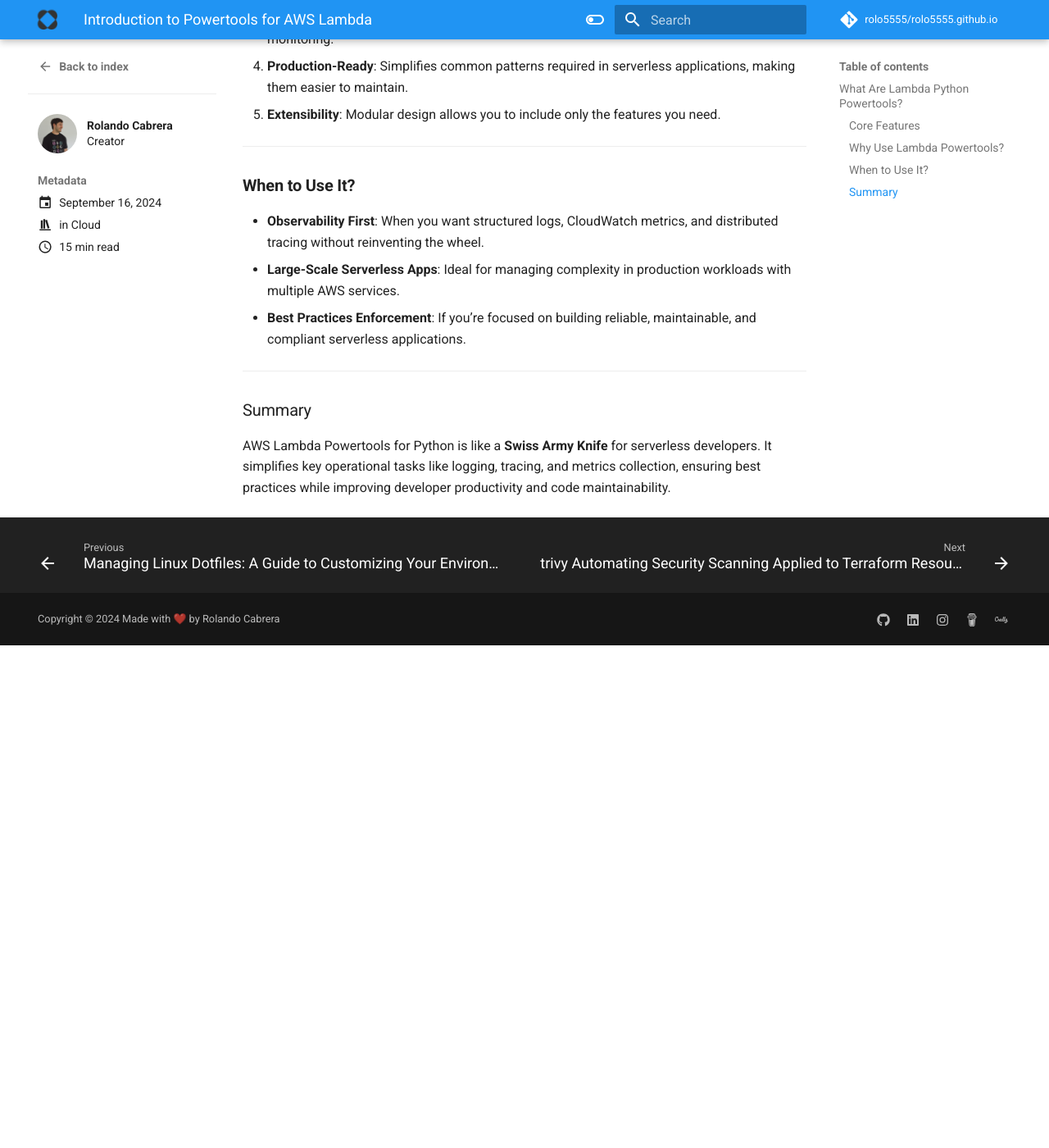
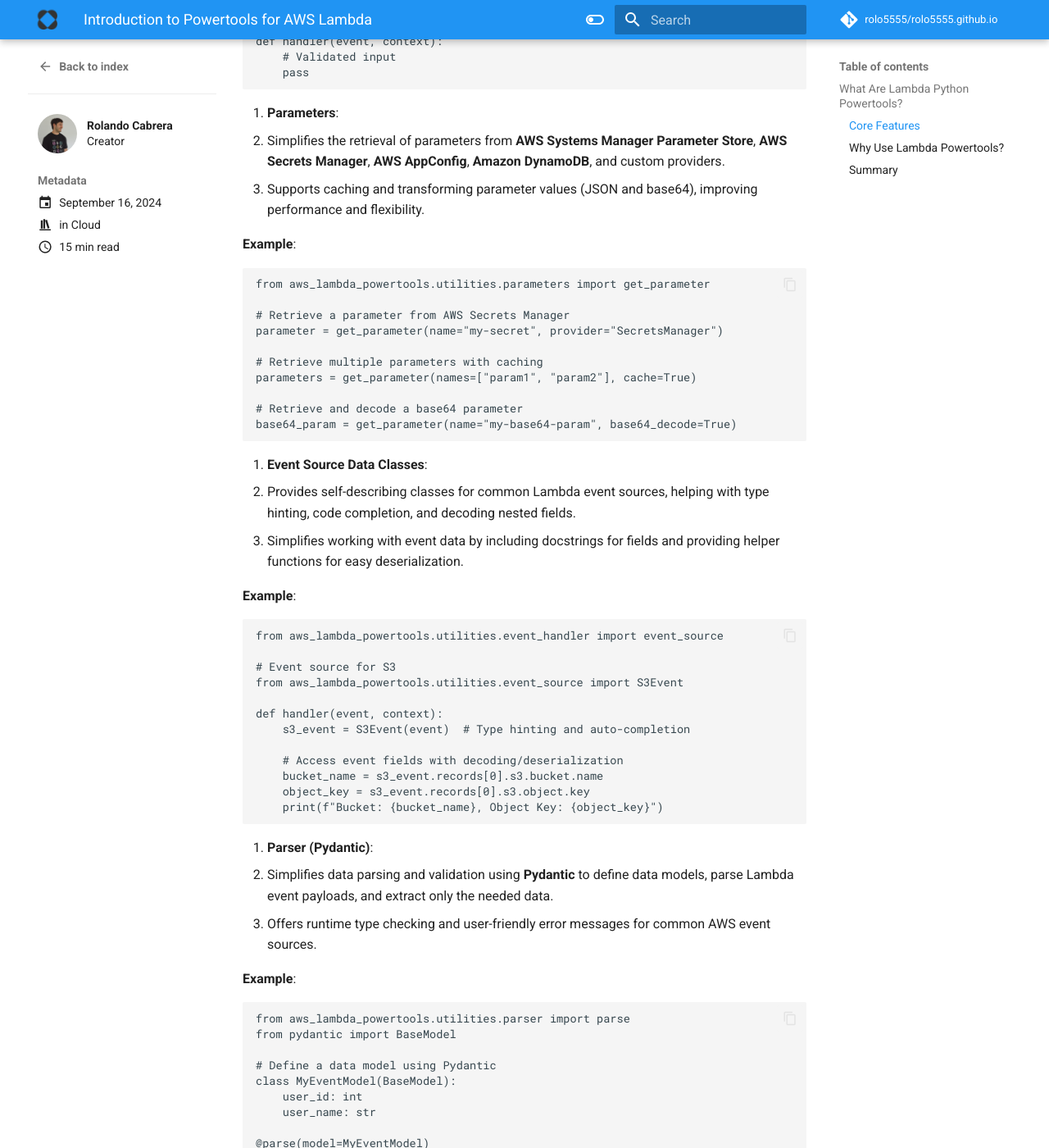
Before and after one commit to rolo5555/rolo5555.github.io, an MkDocs documentation site: the page built from docs/blog/posts/cloud_lambdaPowerTools.md, in a window 1280 px wide and 1400 px high, scrolled down 2290 px. Shown: the whole window at 82% size. Built offline with MkDocs 1.6.1 and Material for MkDocs 9.7.7, drawn with Linux system fonts in a browser that asks for light colours; comment, search, counter and statistics services are not loaded; before the commit the page ends 3077 px from its top, so only the background shows below that; some of the changed text lies outside the part shown.

Commit message:
adding more features

````diff
--- a/docs/blog/posts/cloud_lambdaPowerTools.md
+++ b/docs/blog/posts/cloud_lambdaPowerTools.md
@@ -29,77 +29,134 @@
 ### **Core Features**
 
 1. **Logging**:
-   - Provides opinionated, structured JSON logging out of the box.
-   - Automatically captures contextual information, such as Lambda function name, version, and AWS request ID.
-   - Logs can include custom metadata, making them easier to analyze in tools like CloudWatch, Elasticsearch, or Splunk.
+- Provides opinionated, structured JSON logging out of the box.
+- Automatically captures contextual information, such as Lambda function name, version, and AWS request ID.
+- Logs can include custom metadata, making them easier to analyze in tools like CloudWatch, Elasticsearch, or Splunk.
 
-   **Example**:
-   ```python
-   from aws_lambda_powertools.logging import Logger
+**Example**:
+```python
+from aws_lambda_powertools.logging import Logger
 
-   logger = Logger()
-   logger.info("This is a structured log", extra={"user_id": "12345"})
-   ```
+logger = Logger()
+logger.info("This is a structured log", extra={"user_id": "12345"})
+```
 
-   **Output**:
-   ```json
-   {
-       "level": "INFO",
-       "timestamp": "2024-11-22T10:00:00Z",
-       "message": "This is a structured log",
-       "user_id": "12345",
-       "function_name": "my-function"
-   }
-   ```
+**Output**:
+```json
+{
+    "level": "INFO",
+    "timestamp": "2024-11-22T10:00:00Z",
+    "message": "This is a structured log",
+    "user_id": "12345",
+    "function_name": "my-function"
+}
+```
 
 2. **Metrics**:
-   - Simplifies the creation and publishing of custom metrics to Amazon CloudWatch.
-   - Supports dimensions, namespaces, and multiple metrics in a single Lambda execution.
+- Simplifies the creation and publishing of custom metrics to Amazon CloudWatch.
+- Supports dimensions, namespaces, and multiple metrics in a single Lambda execution.
 
-   **Example**:
-   ```python
-   from aws_lambda_powertools.metrics import Metrics
+**Example**:
+```python
+from aws_lambda_powertools.metrics import Metrics
 
-   metrics = Metrics(namespace="MyApplication", service="PaymentService")
-   metrics.add_metric(name="SuccessfulPayments", unit="Count", value=1)
-   metrics.publish()
-   ```
+metrics = Metrics(namespace="MyApplication", service="PaymentService")
+metrics.add_metric(name="SuccessfulPayments", unit="Count", value=1)
+metrics.publish()
+```
 
 3. **Tracing**:
-   - Provides integration with AWS X-Ray for distributed tracing.
-   - Automatically traces Lambda handler execution and external calls like DynamoDB, S3, or HTTP requests.
+- Provides integration with AWS X-Ray for distributed tracing.
+- Automatically traces Lambda handler execution and external calls like DynamoDB, S3, or HTTP requests.
 
-   **Example**:
-   ```python
-   from aws_lambda_powertools.tracing import Tracer
+**Example**:
+```python
+from aws_lambda_powertools.tracing import Tracer
 
-   tracer = Tracer()
+tracer = Tracer()
 
-   @tracer.capture_lambda_handler
-   def handler(event, context):
-       # Traced code
-       pass
-   ```
+@tracer.capture_lambda_handler
+def handler(event, context):
+    # Traced code
+    pass
+```
 
 4. **Validation**:
-   - Helps validate input events using **Pydantic models** or JSON schemas.
-   - Reduces boilerplate and ensures robust input validation.
+- Helps validate input events using **Pydantic models** or JSON schemas.
+- Reduces boilerplate and ensures robust input validation.
 
-   **Example**:
-   ```python
-   from aws_lambda_powertools.utilities.validation import validate
-   from schema import MY_EVENT_SCHEMA
+**Example**:
+```python
+from aws_lambda_powertools.utilities.validation import validate
+from schema import MY_EVENT_SCHEMA
 
-   @validate(event_schema=MY_EVENT_SCHEMA)
-   def handler(event, context):
-       # Validated input
-       pass
-   ```
+@validate(event_schema=MY_EVENT_SCHEMA)
+def handler(event, context):
+    # Validated input
+    pass
+```
+5. **Parameters**:
+- Simplifies the retrieval of parameters from **AWS Systems Manager Parameter Store**, **AWS Secrets Manager**, **AWS AppConfig**, **Amazon DynamoDB**, and custom providers.
+- Supports caching and transforming parameter values (JSON and base64), improving performance and flexibility.
 
-5. **Other Utilities**:
+**Example**:
+```python
+from aws_lambda_powertools.utilities.parameters import get_parameter
+
+# Retrieve a parameter from AWS Secrets Manager
+parameter = get_parameter(name="my-secret", provider="SecretsManager")
+
+# Retrieve multiple parameters with caching
+parameters = get_parameter(names=["param1", "param2"], cache=True)
+
+# Retrieve and decode a base64 parameter
+base64_param = get_parameter(name="my-base64-param", base64_decode=True)
+```
+
+6. **Event Source Data Classes**:
+- Provides self-describing classes for common Lambda event sources, helping with type hinting, code completion, and decoding nested fields.
+- Simplifies working with event data by including docstrings for fields and providing helper functions for easy deserialization.
+
+**Example**:
+```python
+from aws_lambda_powertools.utilities.event_handler import event_source
+
+# Event source for S3
+from aws_lambda_powertools.utilities.event_source import S3Event
+
+def handler(event, context):
+    s3_event = S3Event(event)  # Type hinting and auto-completion
+
+    # Access event fields with decoding/deserialization
+    bucket_name = s3_event.records[0].s3.bucket.name
+    object_key = s3_event.records[0].s3.object.key
+    print(f"Bucket: {bucket_name}, Object Key: {object_key}")
+```
+
+
+7. **Parser (Pydantic)**:
+- Simplifies data parsing and validation using **Pydantic** to define data models, parse Lambda event payloads, and extract only the needed data.
+- Offers runtime type checking and user-friendly error messages for common AWS event sources.
+
+**Example**:
+```python
+from aws_lambda_powertools.utilities.parser import parse
+from pydantic import BaseModel
+
+# Define a data model using Pydantic
+class MyEventModel(BaseModel):
+    user_id: int
+    user_name: str
+
+@parse(model=MyEventModel)
+def handler(event, context):
+    # Access validated and parsed event data
+    print(f"User ID: {event.user_id}, User Name: {event.user_name}")
+```
+
+8. **Other Utilities**:
    - **Feature Flags**: Manage runtime feature toggles using a configuration file or DynamoDB.
    - **Event Parser**: Parse and validate common AWS event formats (e.g., DynamoDB, S3).
-   - **Parameters Utility**: Fetch and cache configurations from AWS Systems Manager Parameter Store, Secrets Manager, or DynamoDB.
 
 ---
 
@@ -113,13 +170,6 @@
 
 ---
 
-### **When to Use It?**
-- **Observability First**: When you want structured logs, CloudWatch metrics, and distributed tracing without reinventing the wheel.
-- **Large-Scale Serverless Apps**: Ideal for managing complexity in production workloads with multiple AWS services.
-- **Best Practices Enforcement**: If you’re focused on building reliable, maintainable, and compliant serverless applications.
-
----
-
 ### Summary
 
 AWS Lambda Powertools for Python is like a **Swiss Army Knife** for serverless developers. It simplifies key operational tasks like logging, tracing, and metrics collection, ensuring best practices while improving developer productivity and code maintainability.
````
